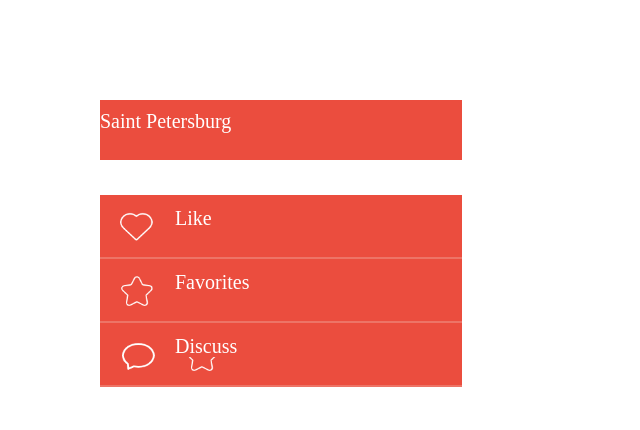
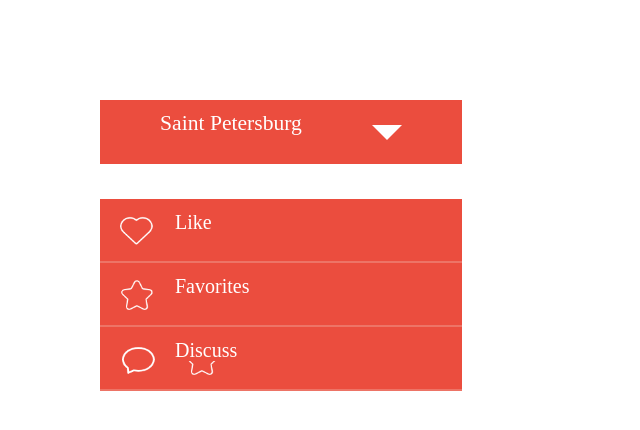
Before and after one commit to GraceeFlower/select-list, a plain HTML site: page index.html in a window 1280 px wide. Shown: the whole page, without its empty margins (0-640 px from the left). Drawn offline with Linux system fonts and the light colour scheme.

Commit message:
[WangMin] feat-2: new a select-button next to the selection title

```diff
--- a/index.css
+++ b/index.css
@@ -5,7 +5,7 @@ body {
 
 .wrapper {
   margin: 0 auto;
-  padding: 100px;;
+  padding: 100px;
 }
 
 ul, li {
@@ -14,13 +14,23 @@ ul, li {
 }
 
 .main-selection {
-  padding-top: .5em;
+  padding: .5em 0 .15em;
   margin-bottom: 35px;
   height: 50px;
   width: 362px;
   color: #fff;
   background-color: #eb4d3e;
-  font-size: 1.25em;
+  font-size: 1.35em;
+  text-align: center;
+}
+
+.select-btn {
+  width: 0;
+  height: 0;
+  margin-left: 70px;
+  border: 15px solid;
+  border-color: #fff transparent transparent transparent;
+  vertical-align: -29px;
 }
 
 .select-list {
--- a/index.html
+++ b/index.html
@@ -10,6 +10,7 @@
   <div class="wrapper">
     <div class="main-selection">
       Saint Petersburg
+      <span class="select-btn"></span>
     </div>
     <ul class="select-list">
       <li class="icon icon-heart"><a href="#">Like</a></li>
```
